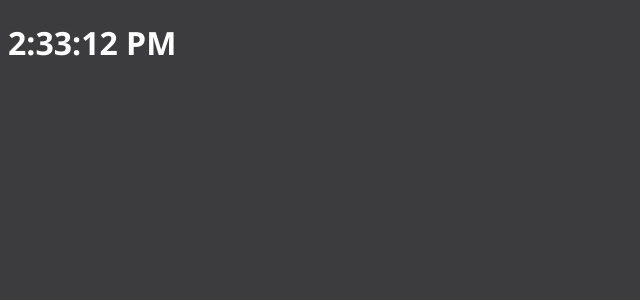
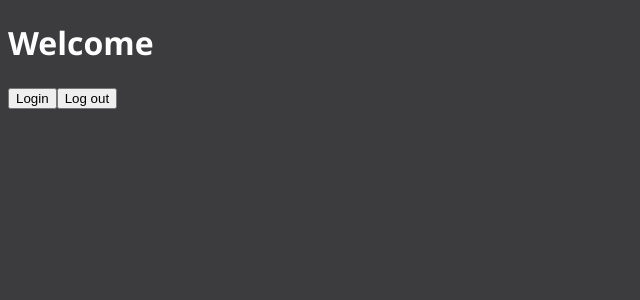
Before and after one commit to FernandoROL/my-first-react-app, a React (Create React App) app: page / in a window 1280 px wide. Shown: the top 300 px of the page, without its empty margins (0-640 px from the left). Built offline with nearby package versions, Linux system fonts and the light colour scheme.

Commit message:
fourth class

```diff
--- a/src/App.js
+++ b/src/App.js
@@ -1,28 +1,11 @@
 import React, { Component } from "react";
+import Member from "./components/member";
 
 class App extends Component{
-
-  constructor(props){
-    super(props);
-    this.state = {
-      hora: '00:00:00'
-    };
-  }
-
-  componentDidMount(){
-    setInterval(() => {
-      this.setState({hora: new Date().toLocaleTimeString()});
-    },1000);
-  }
-
-  componentDidUpdate(){
-    console.log('Atualizou');
-  }
-
   render(){
     return(
       <div>
-        <h1>{this.state.hora}</h1>
+        <Member></Member>
       </div>
     );
   }
--- /dev/null
+++ b/src/components/member/index.js
@@ -0,0 +1,31 @@
+import React, { Component } from "react";
+
+class Member extends Component {
+
+    constructor(props) {
+        super(props);
+        this.state = {
+            name: props.name,
+        }
+    }
+
+    entrar(name) {
+        this.setState({ name: name });
+    }
+
+    render() {
+        return (
+            <div>
+                <h1>Welcome {this.state.name}</h1>
+                <button onClick={() => this.entrar(prompt('Name:'))}>
+                    Login
+                </button>
+                <button onClick={() => this.setState({ name: '' })}>
+                    Log out
+                </button>
+            </div>
+        );
+    }
+}
+
+export default Member;
```
